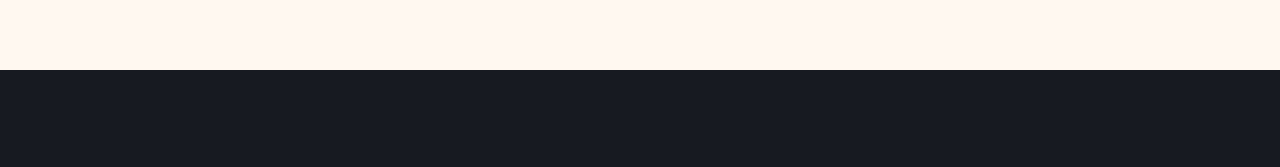
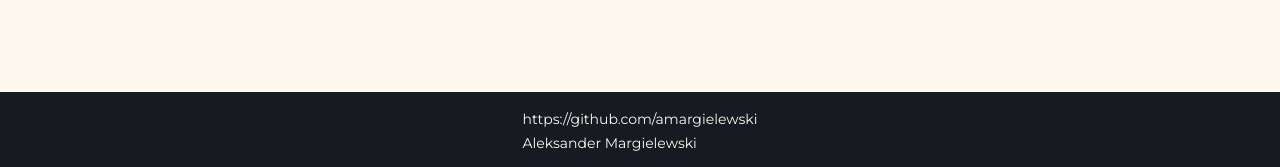
Before and after one commit to amargielewski/hotel-list, a React (Create React App) app: page / in a window 1280 px wide. Shown: the part 630-797 px from the top of the page. Built offline with nearby package versions, Linux system fonts and the light colour scheme; no server answers.

Commit message:
feat:Add footer content

```diff
--- a/src/components/Footer/Footer.styled.ts
+++ b/src/components/Footer/Footer.styled.ts
@@ -1,10 +1,10 @@
 import styled from 'styled-components';
 
-export const FooterWrapper = styled.div`
+export const StyledWrapper = styled.div`
   margin-top: 50px;
 
   width: 100%;
-  height: 100px;
+  padding: 20px 0;
   position: absolute;
   bottom: 0;
   display: flex;
@@ -13,10 +13,15 @@ export const FooterWrapper = styled.div`
   background-color: ${({ theme }) => theme.colors.rasin_black};
 `;
 
-export const FooterLogo = styled.h2`
-  font-size: 32px;
+export const StyledTextContainer = styled.div`
   color: ${({ theme }) => theme.colors.floral_white};
-  font-weight: ${({ theme }) => theme.fontWeight.bold};
-  text-transform: capitalize;
-  letter-spacing: 4px;
+  display: flex;
+  flex-direction: column;
+  gap: 10px 0;
 `;
+
+export const StyledLink = styled.a`
+  text-decoration: none;
+  color: ${({ theme }) => theme.colors.floral_white};
+  font-size: ${({ theme }) => theme.fontSizes.s}px;
+`;
--- a/src/components/Footer/Footer.tsx
+++ b/src/components/Footer/Footer.tsx
@@ -1,7 +1,21 @@
-import { FooterLogo, FooterWrapper } from './Footer.styled';
+import { TextSmall } from '../Typography/Typography.styled';
+import {
+  StyledWrapper,
+  StyledTextContainer,
+  StyledLink
+} from './Footer.styled';
 
 type FooterProps = {};
 
 export const Footer = (props: FooterProps) => {
-  return <FooterWrapper>{/* <FooterLogo>Footer</FooterLogo> */}</FooterWrapper>;
+  return (
+    <StyledWrapper>
+      <StyledTextContainer>
+        <StyledLink target="_blank" href="https://github.com/amargielewski">
+          https://github.com/amargielewski
+        </StyledLink>
+        <TextSmall>Aleksander Margielewski</TextSmall>
+      </StyledTextContainer>
+    </StyledWrapper>
+  );
 };
```
